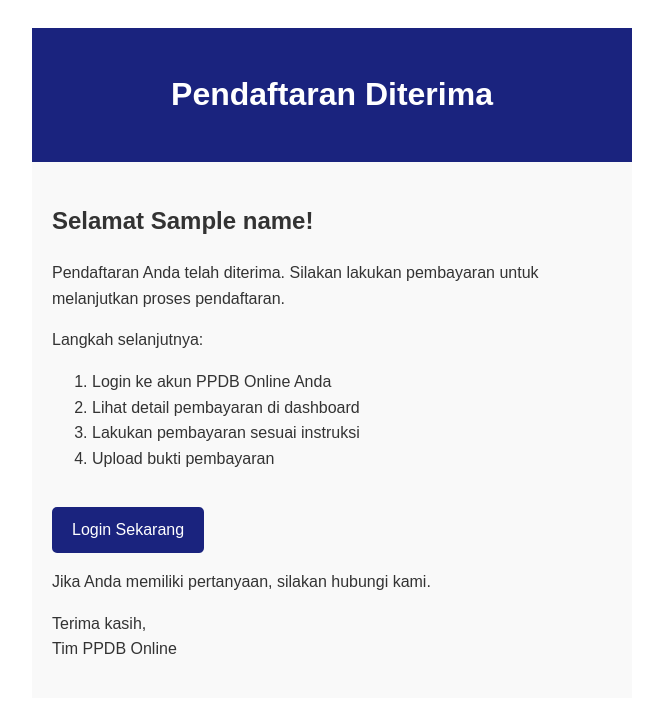
After one commit to Arlesvold/ppdbchar, a Flask app: template ppdb-web-app/src/templates/emails/registration_accepted.html in a window 1280 px wide. The commit adds this page. Shown: the top 717 px of the page, without its empty margins (308-971 px from the left). Run offline with Flask 3, Linux system fonts and the light colour scheme; the template is opened without the code that fills it: most values are stand-ins (such as "Sample title", 1, 10 or a date in 2020); some libraries are stand-ins or nearby versions.

Commit message:
Add email templates for payment verification and registration acceptance
- Created payment_verified.html to notify users of successful payment verification.
- Created registration_accepted.html to inform users of accepted registration and next steps.

```diff
--- a/ppdb-web-app/models.py
+++ b/ppdb-web-app/models.py
@@ -1,6 +1,7 @@
 from flask_sqlalchemy import SQLAlchemy
 from datetime import datetime
 from werkzeug.security import generate_password_hash, check_password_hash
+
 
 db = SQLAlchemy()
 
--- /dev/null
+++ b/ppdb-web-app/src/templates/emails/registration_accepted.html
@@ -0,0 +1,63 @@
+<!DOCTYPE html>
+<html>
+<head>
+    <style>
+        body {
+            font-family: Arial, sans-serif;
+            line-height: 1.6;
+            color: #333;
+        }
+        .container {
+            max-width: 600px;
+            margin: 0 auto;
+            padding: 20px;
+        }
+        .header {
+            background: #1a237e;
+            color: white;
+            padding: 20px;
+            text-align: center;
+        }
+        .content {
+            padding: 20px;
+            background: #f9f9f9;
+        }
+        .button {
+            display: inline-block;
+            padding: 10px 20px;
+            background: #1a237e;
+            color: white;
+            text-decoration: none;
+            border-radius: 5px;
+            margin-top: 20px;
+        }
+    </style>
+</head>
+<body>
+    <div class="container">
+        <div class="header">
+            <h1>Pendaftaran Diterima</h1>
+        </div>
+        <div class="content">
+            <h2>Selamat {{ name }}!</h2>
+            <p>Pendaftaran Anda telah diterima. Silakan lakukan pembayaran untuk melanjutkan proses pendaftaran.</p>
+
+            <p>Langkah selanjutnya:</p>
+            <ol>
+                <li>Login ke akun PPDB Online Anda</li>
+                <li>Lihat detail pembayaran di dashboard</li>
+                <li>Lakukan pembayaran sesuai instruksi</li>
+                <li>Upload bukti pembayaran</li>
+            </ol>
+
+            <a href="{{ url_for('login', _external=True) }}" class="button">
+                Login Sekarang
+            </a>
+
+            <p>Jika Anda memiliki pertanyaan, silakan hubungi kami.</p>
+
+            <p>Terima kasih,<br>Tim PPDB Online</p>
+        </div>
+    </div>
+</body>
+</html>
```
Also changed, not shown: ppdb-web-app/email_service.py (added, +60 -0 lines), ppdb-web-app/run.py (added, +28 -0 lines), ppdb-web-app/src/templates/dashboard/dashadmin.html (+60 -6 lines), ppdb-web-app/src/templates/emails/payment_verified.html (added, +34 -0 lines), ppdb-web-app/instance/ppdb.db (added), ppdb-web-app/src/static/uploads/ijazah/Saul_ijazah.jpeg (added), ppdb-web-app/src/static/uploads/ijazah/arul_ijazah.jpeg (added), ppdb-web-app/src/static/uploads/ijazah/ren_ijazah.jpeg (added), ppdb-web-app/src/static/uploads/photos/Saul_photo.jpeg (added), ppdb-web-app/src/static/uploads/photos/arul_photo.jpeg (added), ppdb-web-app/src/static/uploads/photos/ren_photo.jpeg (added).
